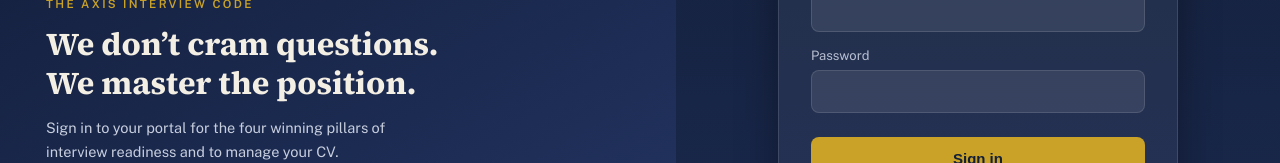
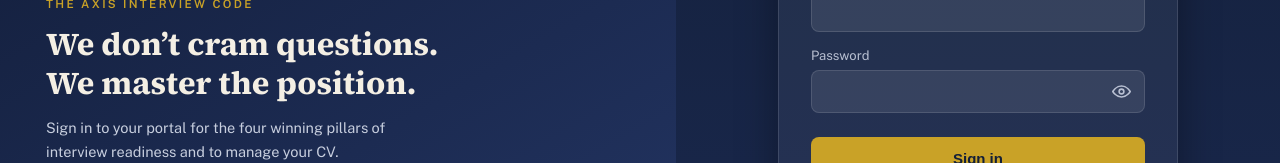
Before and after one commit to MinenhleDlaminiDev/Careeraxispulse, a React (Vite) app: page /portal/login in a window 1280 px wide. Shown: the part 334-497 px from the top of the page. Built offline with nearby package versions, Linux system fonts and the light colour scheme; no server answers.

Commit message:
Add show/hide toggle to password fields

```diff
--- a/src/portal/Login.jsx
+++ b/src/portal/Login.jsx
@@ -6,6 +6,7 @@ import Loading from './Loading';
 import AuthCard, { fieldStyle, labelStyle, primaryBtnStyle } from './AuthCard';
 import Modal from './Modal';
 import SignupForm from './SignupForm';
+import PasswordInput from './PasswordInput';
 import { DANGER, GOLD_INK, MUTED } from './theme';
 
 // Email + password sign-in. On success the auth listener sets the session and
@@ -47,7 +48,7 @@ export default function Login() {
         </label>
         <label style={{ ...labelStyle, marginTop: 16 }}>
           Password
-          <input type="password" value={password} onChange={(e) => setPassword(e.target.value)} required autoComplete="current-password" style={fieldStyle} />
+          <PasswordInput value={password} onChange={(e) => setPassword(e.target.value)} required autoComplete="current-password" />
         </label>
 
         {error && <div style={{ marginTop: 16, color: DANGER, fontSize: 13 }}>{error}</div>}
--- /dev/null
+++ b/src/portal/PasswordInput.jsx
@@ -0,0 +1,51 @@
+import { useState } from 'react';
+import { fieldStyle } from './AuthCard';
+import { MUTED, TEXT } from './theme';
+
+const Eye = (
+  <svg width="19" height="19" viewBox="0 0 24 24" fill="none" stroke="currentColor" strokeWidth="2" strokeLinecap="round" strokeLinejoin="round">
+    <path d="M1 12s4-7 11-7 11 7 11 7-4 7-11 7-11-7-11-7z" />
+    <circle cx="12" cy="12" r="3" />
+  </svg>
+);
+
+const EyeOff = (
+  <svg width="19" height="19" viewBox="0 0 24 24" fill="none" stroke="currentColor" strokeWidth="2" strokeLinecap="round" strokeLinejoin="round">
+    <path d="M17.94 17.94A10.07 10.07 0 0 1 12 20c-7 0-11-8-11-8a18.45 18.45 0 0 1 5.06-5.94M9.9 4.24A9.12 9.12 0 0 1 12 4c7 0 11 8 11 8a18.5 18.5 0 0 1-2.16 3.19m-6.72-1.07a3 3 0 1 1-4.24-4.24" />
+    <line x1="1" y1="1" x2="23" y2="23" />
+  </svg>
+);
+
+// Password field with a show/hide eye toggle. Accepts the same props as a plain
+// <input> (value, onChange, required, minLength, autoComplete…) and reuses the
+// shared fieldStyle, leaving room on the right for the eye button.
+export default function PasswordInput({ style, ...props }) {
+  const [show, setShow] = useState(false);
+  const [hover, setHover] = useState(false);
+
+  return (
+    <div style={{ position: 'relative', marginTop: 7 }}>
+      <input
+        {...props}
+        type={show ? 'text' : 'password'}
+        style={{ ...fieldStyle, marginTop: 0, paddingRight: 44, ...style }}
+      />
+      <button
+        type="button"
+        onClick={() => setShow((s) => !s)}
+        onMouseEnter={() => setHover(true)}
+        onMouseLeave={() => setHover(false)}
+        aria-label={show ? 'Hide password' : 'Show password'}
+        title={show ? 'Hide password' : 'Show password'}
+        style={{
+          position: 'absolute', top: 0, right: 6, height: '100%', width: 34,
+          display: 'flex', alignItems: 'center', justifyContent: 'center',
+          background: 'none', border: 'none', padding: 0, cursor: 'pointer',
+          color: hover ? TEXT : MUTED,
+        }}
+      >
+        {show ? EyeOff : Eye}
+      </button>
+    </div>
+  );
+}
--- a/src/portal/SignupForm.jsx
+++ b/src/portal/SignupForm.jsx
@@ -3,6 +3,7 @@ import { Link } from 'react-router-dom';
 import { useAuth } from './AuthContext';
 import { isConfigured } from '../supabase';
 import { fieldStyle, labelStyle, primaryBtnStyle } from './AuthCard';
+import PasswordInput from './PasswordInput';
 import { DANGER, GOLD_INK, CREAM, MUTED, SERIF, DANGER_SOFT, DANGER_BORDER } from './theme';
 
 const SENIORITY = ['Entry level', 'Mid level', 'Senior', 'Management', 'Executive'];
@@ -106,7 +107,7 @@ export default function SignupForm({ onDone }) {
         </label>
         <label style={{ ...labelStyle, marginTop: 16 }}>
           Password
-          <input type="password" value={password} onChange={(e) => setPassword(e.target.value)} required minLength={6} autoComplete="new-password" style={fieldStyle} />
+          <PasswordInput value={password} onChange={(e) => setPassword(e.target.value)} required minLength={6} autoComplete="new-password" />
         </label>
 
         <div style={sectionStyle}>Contact</div>
```
